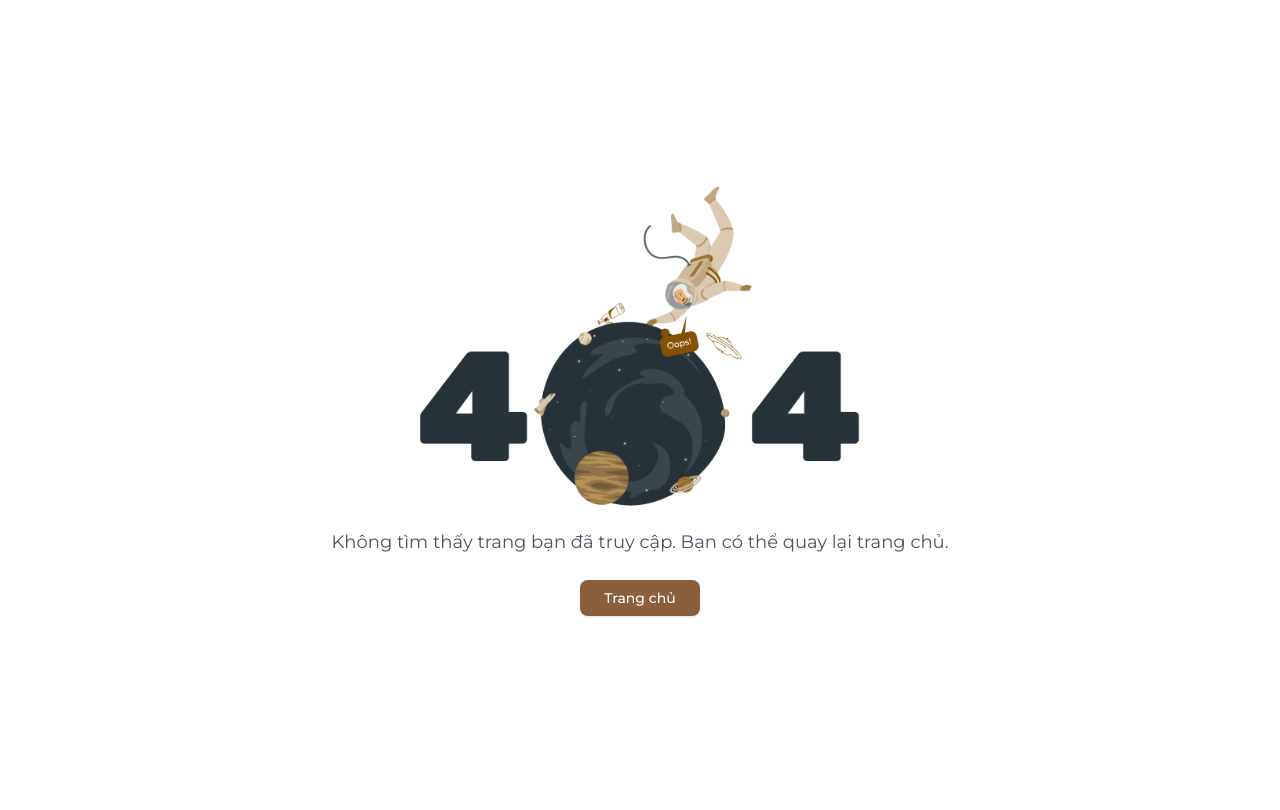
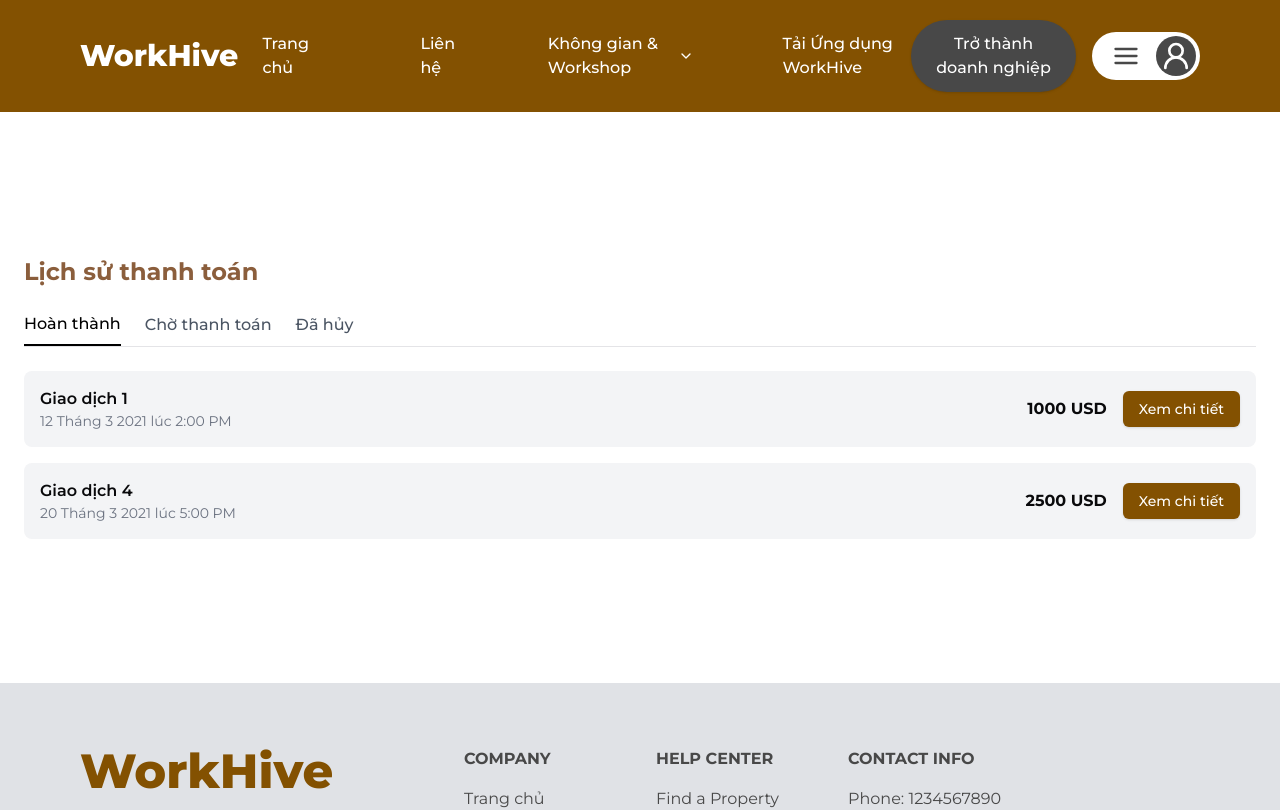
Before and after one commit to PMCdaniel123/SEP490_FE_Clients, a Next.js app: page /purchase-history in a window 1280 px wide. Before the commit this address had no page. Shown: the top 810 px of the page. Built offline with nearby package versions, Linux system fonts and the light colour scheme.

Commit message:
feat(purchase-history): :zap: UI

```diff
--- /dev/null
+++ b/app/(root)/purchase-history/page.tsx
@@ -0,0 +1,149 @@
+"use client";
+
+import { useState } from "react";
+import { Modal } from "antd";
+import { cn } from "@/lib/utils";
+import { Button } from "@/components/ui/button";
+
+const transactions = [
+  {
+    id: 1,
+    title: "Giao dịch 1",
+    date: "12 Tháng 3 2021 lúc 2:00 PM",
+    amount: "1000 USD",
+    status: "completed",
+    details: "Thông tin chi tiết về giao dịch 1.",
+  },
+  {
+    id: 2,
+    title: "Giao dịch 2",
+    date: "15 Tháng 3 2021 lúc 3:00 PM",
+    amount: "2000 USD",
+    status: "pending",
+    details: "Thông tin chi tiết về giao dịch 2.",
+  },
+  {
+    id: 3,
+    title: "Giao dịch 3",
+    date: "18 Tháng 3 2021 lúc 4:00 PM",
+    amount: "1500 USD",
+    status: "canceled",
+    details: "Thông tin chi tiết về giao dịch 3.",
+  },
+  {
+    id: 4,
+    title: "Giao dịch 4",
+    date: "20 Tháng 3 2021 lúc 5:00 PM",
+    amount: "2500 USD",
+    status: "completed",
+    details: "Thông tin chi tiết về giao dịch 4.",
+  },
+  {
+    id: 5,
+    title: "Giao dịch 5",
+    date: "22 Tháng 3 2021 lúc 6:00 PM",
+    amount: "3000 USD",
+    status: "pending",
+    details: "Thông tin chi tiết về giao dịch 5.",
+  },
+];
+
+const tabs = [
+  { key: "completed", label: "Hoàn thành" },
+  { key: "pending", label: "Chờ thanh toán" },
+  { key: "canceled", label: "Đã hủy" },
+];
+
+export default function PurchaseHistoryPage() {
+  const [activeTab, setActiveTab] = useState("completed");
+  const [isModalOpen, setIsModalOpen] = useState(false);
+  const [selectedTransaction, setSelectedTransaction] = useState<
+    null | (typeof transactions)[0]
+  >(null);
+
+  const showModal = (transaction: (typeof transactions)[0]) => {
+    setSelectedTransaction(transaction);
+    setIsModalOpen(true);
+  };
+
+  const handleOk = () => {
+    setIsModalOpen(false);
+  };
+
+  const handleCancel = () => {
+    setIsModalOpen(false);
+  };
+
+  const filteredTransactions = transactions.filter(
+    (tx) => tx.status === activeTab
+  );
+
+  return (
+    <div className="max-w-7xl mx-auto px-6 py-36">
+      <h2 className="text-2xl font-bold text-[#8B5E3C] mb-4">
+        Lịch sử thanh toán
+      </h2>
+
+      <div className="flex space-x-6 border-b">
+        {tabs.map((tab) => (
+          <button
+            key={tab.key}
+            onClick={() => setActiveTab(tab.key)}
+            className={cn(
+              "py-2 font-medium text-gray-600",
+              activeTab === tab.key && "border-b-2 border-black text-black"
+            )}
+          >
+            {tab.label}
+          </button>
+        ))}
+      </div>
+
+      <div className="mt-6 space-y-4">
+        {filteredTransactions.length > 0 ? (
+          filteredTransactions.map((tx) => (
+            <div
+              key={tx.id}
+              className="flex justify-between items-center bg-gray-100 p-4 rounded-lg"
+            >
+              <div>
+                <h3 className="font-semibold">{tx.title}</h3>
+                <p className="text-gray-500 text-sm">{tx.date}</p>
+              </div>
+              <div className="flex items-center space-x-4">
+                <p className="font-bold">{tx.amount}</p>
+                <Button className="text-white" onClick={() => showModal(tx)}>
+                  Xem chi tiết
+                </Button>
+              </div>
+            </div>
+          ))
+        ) : (
+          <p className="text-center text-gray-500">Không có dữ liệu</p>
+        )}
+      </div>
+
+      <Modal
+        title="Chi tiết giao dịch"
+        open={isModalOpen}
+        onOk={handleOk}
+        onCancel={handleCancel}
+        okButtonProps={{
+          style: { backgroundColor: "#8B5E3C", borderColor: "#8B5E3C" },
+        }}
+        cancelButtonProps={{
+          style: { backgroundColor: "#f0f0f0", borderColor: "#d9d9d9" },
+        }}
+      >
+        {selectedTransaction && (
+          <div>
+            <h3 className="font-semibold">{selectedTransaction.title}</h3>
+            <p className="text-gray-500 text-sm">{selectedTransaction.date}</p>
+            <p className="font-bold">{selectedTransaction.amount}</p>
+            <p className="mt-4">{selectedTransaction.details}</p>
+          </div>
+        )}
+      </Modal>
+    </div>
+  );
+}
--- a/components/layout/header.tsx
+++ b/components/layout/header.tsx
@@ -125,7 +125,7 @@ function Header() {
                 className="block select-none space-y-1 rounded-md p-3 leading-none no-underline outline-none transition-colors hover:bg-seventh hover:text-accent-foreground focus:bg-accent focus:text-accent-foreground"
               >
                 <div className="text-base font-semibold leading-none text-primary">
-                  Checkout
+                  Thanh toán
                 </div>
               </Link>
             </li>
@@ -135,7 +135,17 @@ function Header() {
                 className="block select-none space-y-1 rounded-md p-3 leading-none no-underline outline-none transition-colors hover:bg-seventh hover:text-accent-foreground focus:bg-accent focus:text-accent-foreground"
               >
                 <div className="text-base font-semibold leading-none text-primary">
-                  Profile
+                  Hồ sơ
+                </div>
+              </Link>
+            </li>
+            <li>
+              <Link
+                href="/purchase-history"
+                className="block select-none space-y-1 rounded-md p-3 leading-none no-underline outline-none transition-colors hover:bg-seventh hover:text-accent-foreground focus:bg-accent focus:text-accent-foreground"
+              >
+                <div className="text-base font-semibold leading-none text-primary">
+                  Lịch sử thanh toán
                 </div>
               </Link>
             </li>
```
